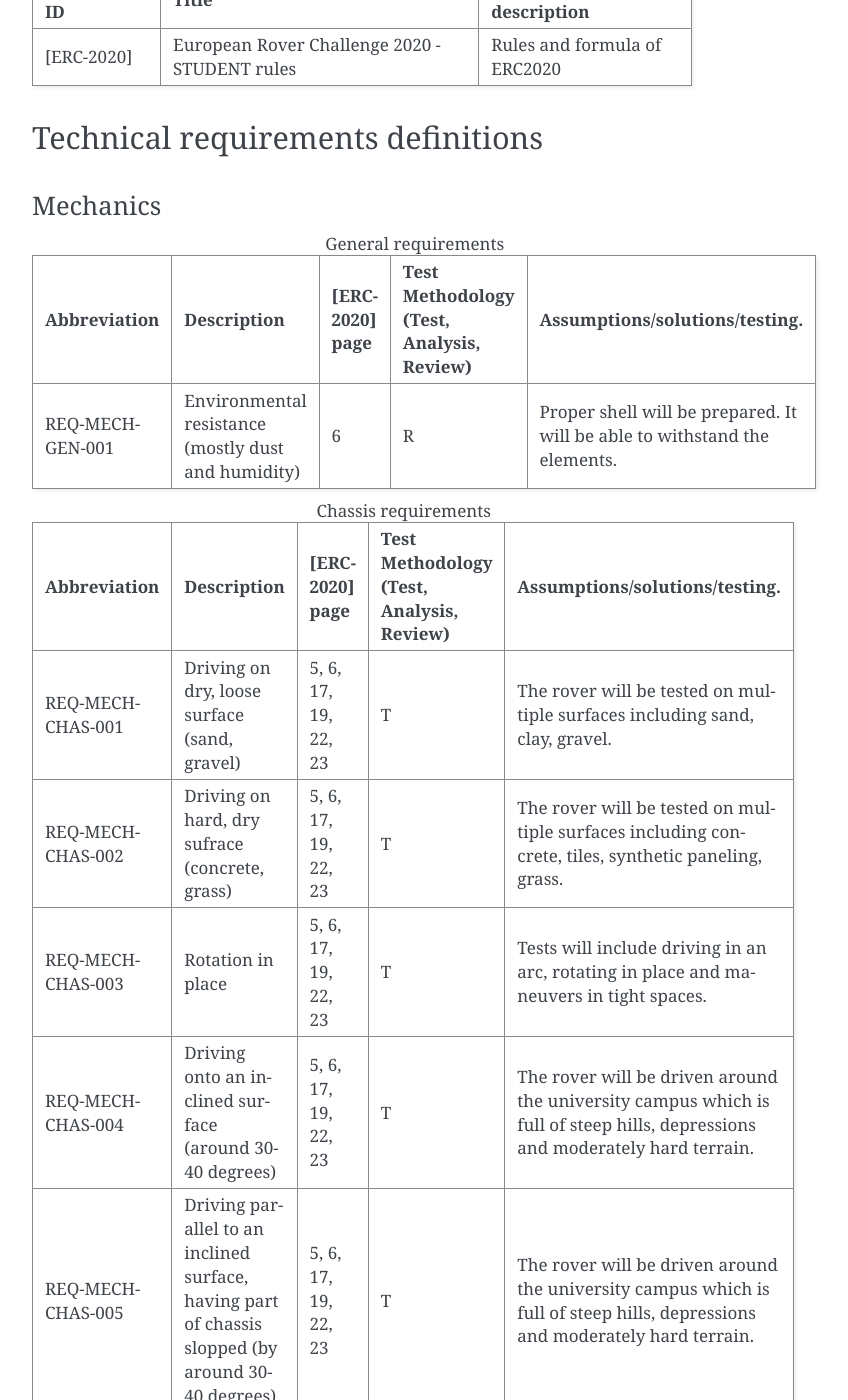
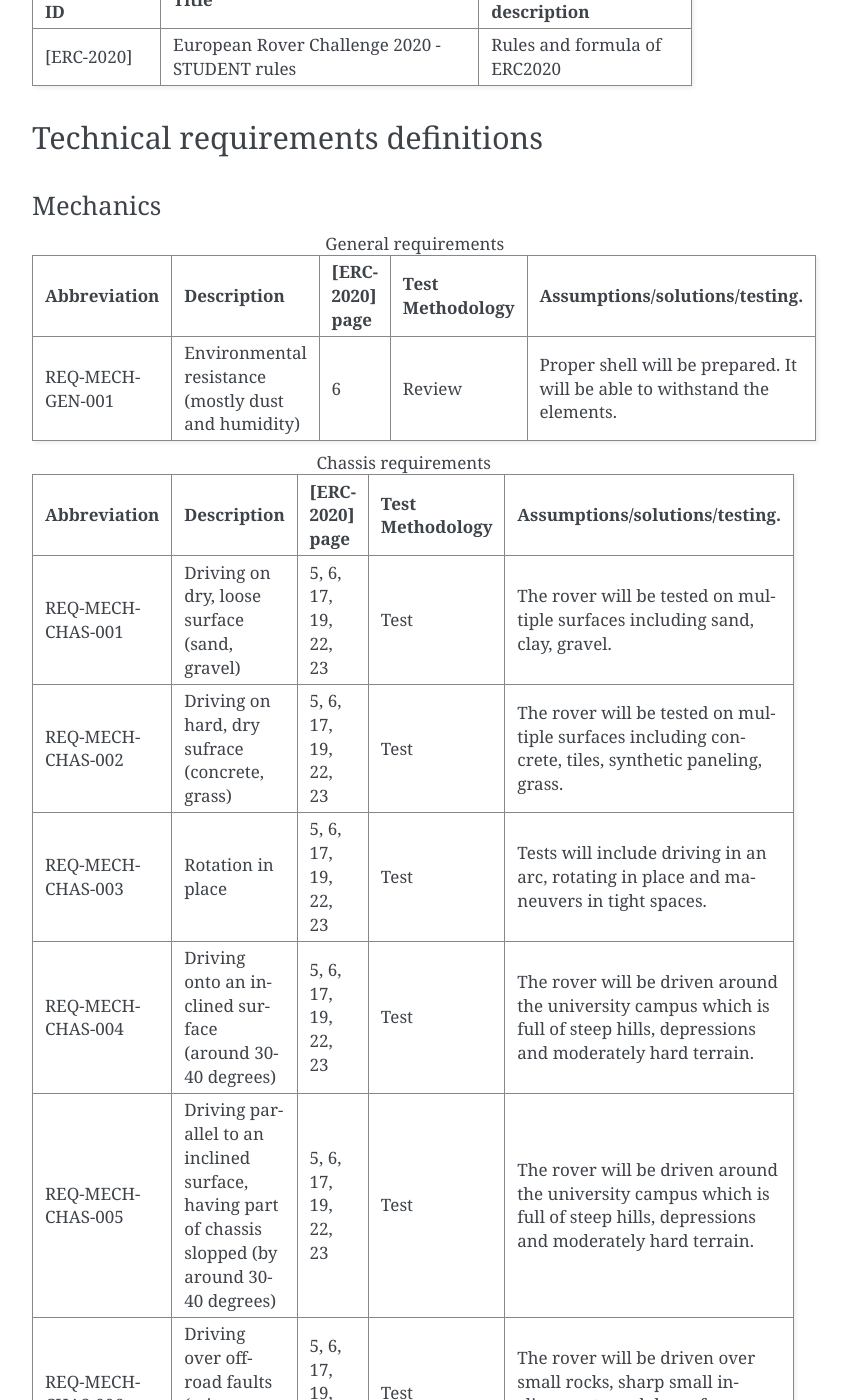
Before and after one commit to krkruk/OrionDoc, a Sphinx documentation site: the page built from source/documents/preliminary_report/preliminary_report.rst, in a window 1280 px wide and 1400 px high, scrolled down 1600 px. Shown: the whole window, without its empty margins (388-1236 px from the left). Built offline with Sphinx 7.4.7, drawn with Linux system fonts in a browser that asks for light colours.

Commit message:
Update preliminary_report.rst

```diff
--- a/source/documents/preliminary_report/preliminary_report.rst
+++ b/source/documents/preliminary_report/preliminary_report.rst
@@ -62,57 +62,57 @@
 
 .. list-table:: General requirements
    :header-rows: 1
-   :widths: 25 40 15 15 50
+   :widths: 25 40 15 10 50
 
    * - Abbreviation
      - Description
      - [ERC-2020] page
-     - Test Methodology (Test, Analysis, Review)
+     - Test Methodology
      - Assumptions/solutions/testing.
    * - REQ-MECH-GEN-001
      - Environmental resistance (mostly dust and humidity)
      - 6
-     - R
+     - Review
      - Proper shell will be prepared. It will be able to withstand the elements.
 
 .. list-table:: Chassis requirements
    :header-rows: 1
-   :widths: 25 40 15 15 50
+   :widths: 25 40 15 10 50
 
    * - Abbreviation
      - Description
      - [ERC-2020] page
-     - Test Methodology (Test, Analysis, Review)
+     - Test Methodology
      - Assumptions/solutions/testing.
    * - REQ-MECH-CHAS-001
      - Driving on dry, loose surface (sand, gravel)
      - 5, 6, 17, 19, 22, 23
-     - T
+     - Test
      - The rover will  be tested on multiple surfaces including sand, clay, gravel.
    * - REQ-MECH-CHAS-002
      - Driving on hard, dry sufrace (concrete, grass)
      - 5, 6, 17, 19, 22, 23
-     - T
+     - Test
      - The rover will  be tested on multiple surfaces including concrete, tiles, synthetic paneling, grass.
    * - REQ-MECH-CHAS-003
      - Rotation in place
      - 5, 6, 17, 19, 22, 23
-     - T
+     - Test
      - Tests will include driving in an arc, rotating in place and maneuvers in tight spaces.
    * - REQ-MECH-CHAS-004
      - Driving onto an inclined surface (around 30-40 degrees)
      - 5, 6, 17, 19, 22, 23
-     - T
+     - Test
      - The rover will be driven around the university campus which is full of steep hills, depressions and moderately hard terrain.
    * - REQ-MECH-CHAS-005
      - Driving parallel to an inclined surface, having part of chassis slopped (by around 30-40 degrees)
      - 5, 6, 17, 19, 22, 23
-     - T
+     - Test
      - The rover will be driven around the university campus which is full of steep hills, depressions and moderately hard terrain.
    * - REQ-MECH-CHAS-006
      - Driving over off-road faults (minor bumps and holes)
      - 5, 6, 17, 19, 22, 23
-     - T
+     - Test
      - The rover will be driven over small rocks, sharp small inclines, onto and down from curbs and stairs.
 
 .. list-table:: Manipulator requirements
```
